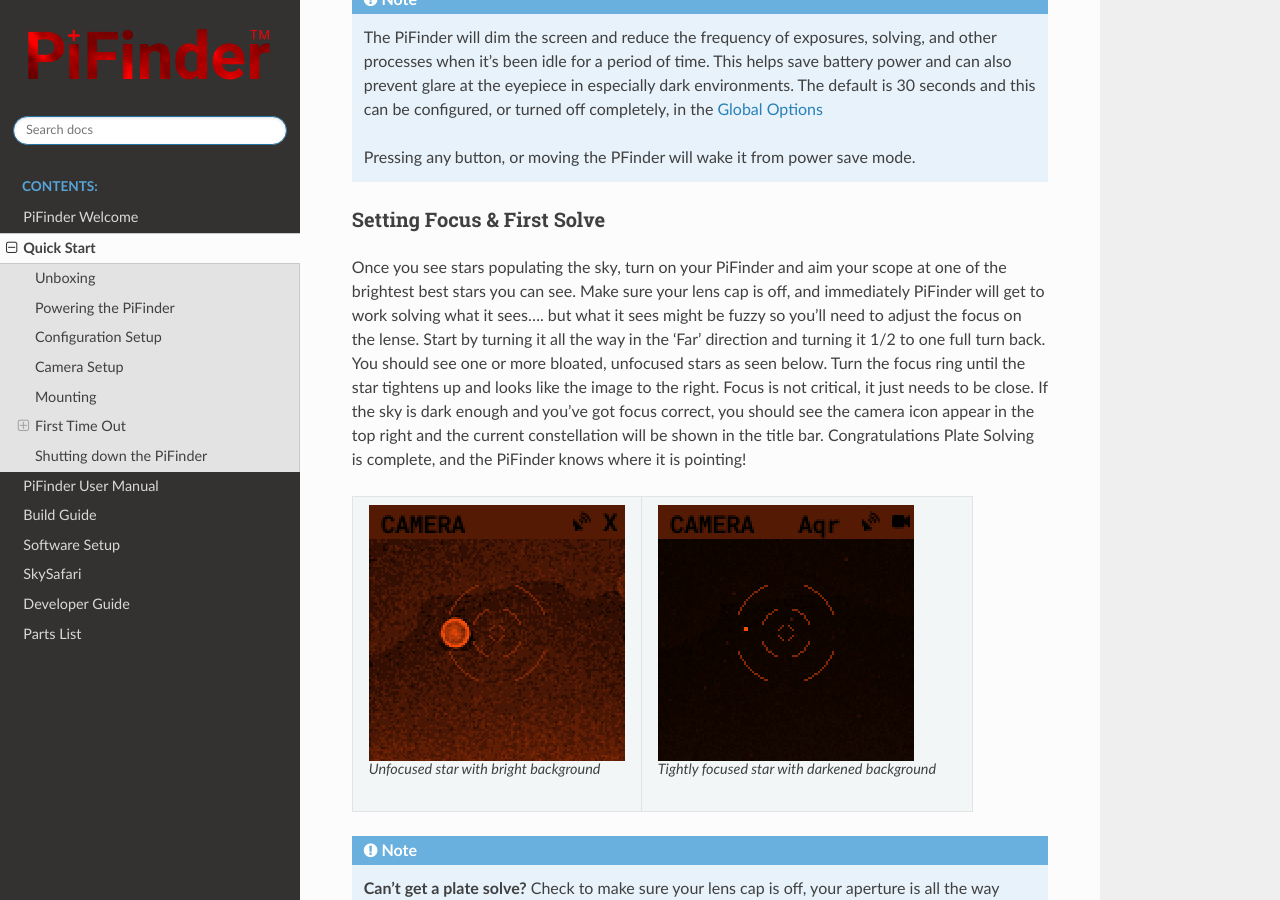
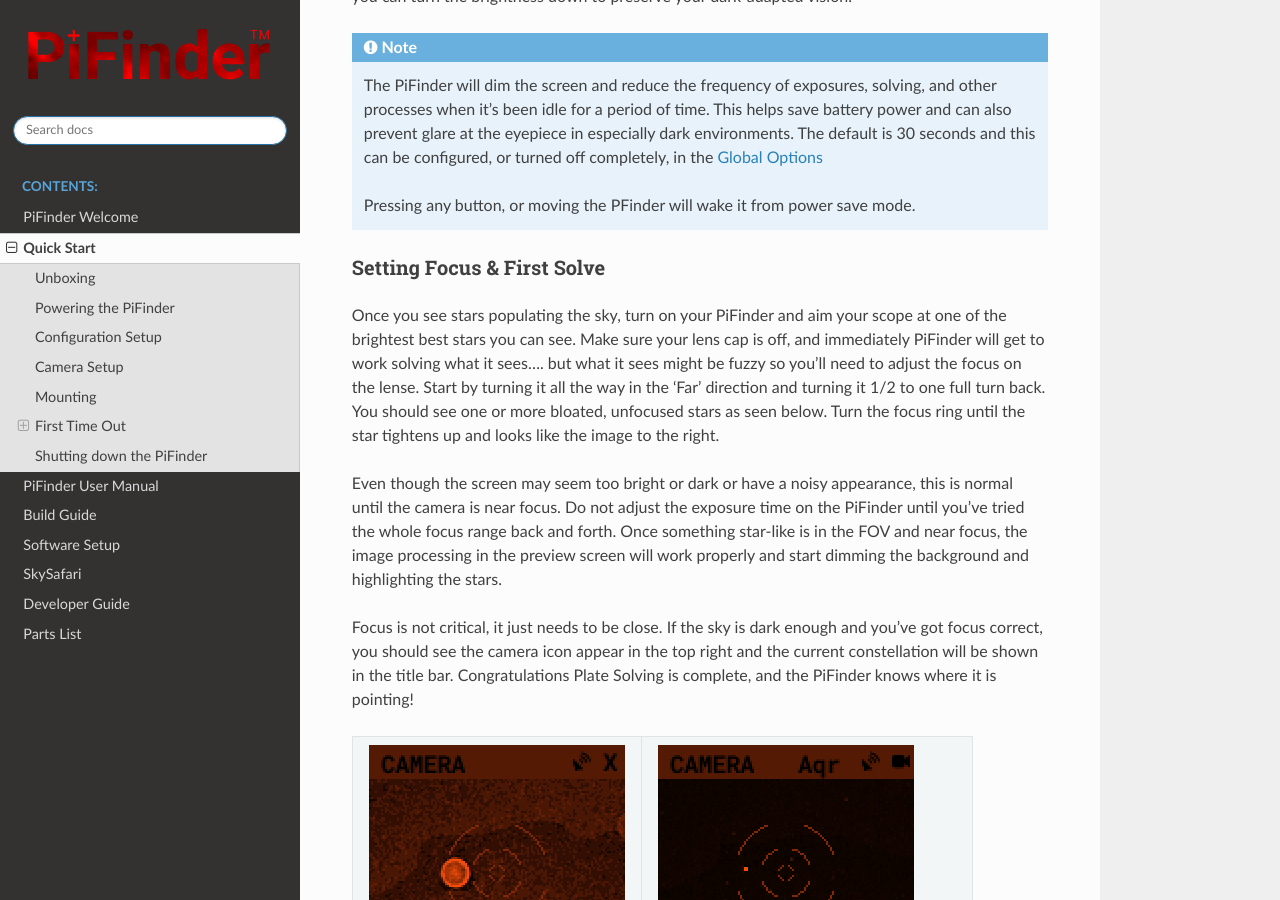
Before and after one commit to brickbots/PiFinder, a Sphinx documentation site: the page built from docs/source/quick_start.rst, in a window 1280 px wide and 900 px high, scrolled down 7212 px. Built offline with Sphinx 7.4.7 and the Read the Docs theme 2.0.0, drawn with Linux system fonts in a browser that asks for light colours; some of the changed text lies outside the part shown.

Commit message:
Adjust focus blurb for quick-start

```diff
--- a/docs/source/quick_start.rst
+++ b/docs/source/quick_start.rst
@@ -66,7 +66,7 @@
 Camera Setup
 ------------
 
-In this step we’ll get the camera ready for use. Once you’ve set it, you likely won’t need to adjust it very often. The camera has an aperture and focus ring indicated in orange and green below.
+In this step we’ll get the camera ready for use. Once you’ve set it, you likely won’t need to adjust it very often. The camera has an aperture and focus ring indicated in orange and green below. When affixing the lens to the PiFinder make sure you leave the knurled spacer on the camera or the lens will not be able to focus.  You can see the spacer in the image below.
 
 .. image:: images/quick_start/cam_adjustments.jpeg
 
@@ -146,7 +146,11 @@
 Setting Focus & First Solve
 ^^^^^^^^^^^^^^^^^^^^^^^^^^^^^^^^^
 
-Once you see stars populating the sky, turn on your PiFinder and aim your scope at one of the brightest best stars you can see. Make sure your lens cap is off, and immediately PiFinder will get to work solving what it sees.... but what it sees might be fuzzy so you'll need to adjust the focus on the lense.  Start by turning it all the way in the 'Far' direction and turning it 1/2 to one full turn back.  You should see one or more bloated, unfocused stars as seen below.  Turn the focus ring until the star tightens up and looks like the image to the right.  Focus is not critical, it just needs to be close.  If the sky is dark enough and you've got focus correct, you should see the camera icon appear in the top right and the current constellation will be shown in the title bar.  Congratulations Plate Solving is complete, and the PiFinder knows where it is pointing!
+Once you see stars populating the sky, turn on your PiFinder and aim your scope at one of the brightest best stars you can see. Make sure your lens cap is off, and immediately PiFinder will get to work solving what it sees.... but what it sees might be fuzzy so you'll need to adjust the focus on the lense.  Start by turning it all the way in the 'Far' direction and turning it 1/2 to one full turn back.  You should see one or more bloated, unfocused stars as seen below.  Turn the focus ring until the star tightens up and looks like the image to the right.
+
+Even though the screen may seem too bright or dark or have a noisy appearance, this is normal until the camera is near focus.  Do not adjust the exposure time on the PiFinder until you've tried the whole focus range back and forth.  Once something star-like is in the FOV and near focus, the image processing in the preview screen will work properly and start dimming the background and highlighting the stars.
+
+Focus is not critical, it just needs to be close.  If the sky is dark enough and you've got focus correct, you should see the camera icon appear in the top right and the current constellation will be shown in the title bar.  Congratulations Plate Solving is complete, and the PiFinder knows where it is pointing!
 
 .. list-table::
 
```
Also changed, not shown: other parts of docs/source/quick_start.rst (+1 -1 lines).
